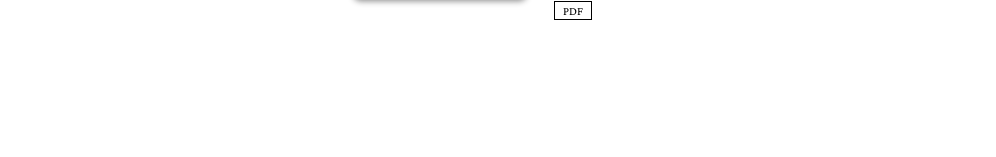
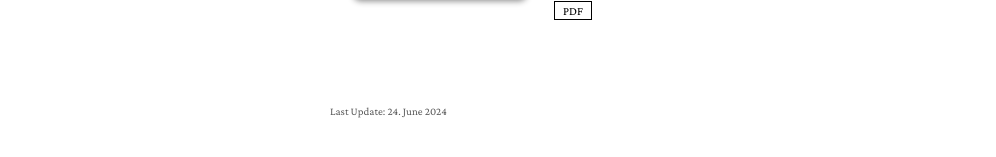
Before and after one commit to yongtai-yin/yongtai-yin.github.io, a Jekyll site: the page built from index.md, in a window 1280 px wide and 900 px high, scrolled down 593 px. Shown: the part 728-885 px from the top of the window, without its empty margins (140-1136 px from the left). Built offline with Jekyll 4.4.1, drawn with Linux system fonts in a browser that asks for light colours; nearby versions of some CDN libraries; a style sheet for code colours, icons or effects is not loaded; our own code applies the rules of GitHub Pages for plain Markdown files.

Commit message:
last update time

```diff
--- a/_config.yml
+++ b/_config.yml
@@ -9,6 +9,9 @@ email: ytyin (at) cuhk.edu.hk
 keywords: Yongtai Yin, yongtai, ytyin, yin yongtai
 description: Yongtai Yin's Homepage.
 canonical: https://yongtai-yin.github.io/
+
+# The option is used to show the last update time.
+enable_last_update: true
 
 # Links
 # If you don't need one of them, you may delete the corresponding line.
--- a/_layouts/homepage.html
+++ b/_layouts/homepage.html
@@ -99,6 +99,18 @@
 
       <br>
 
+      {% if site.enable_last_update %}
+      <small>Last Update:
+            <script>
+              const monthNames = ["January", "February", "March", "April", "May", "June", "July", "August", "September", "October", "November", "December"
+              ];
+              var modiDate = new Date(document.lastModified);
+              var showAs = modiDate.getDate() + ". " + monthNames[modiDate.getMonth()] + " " + modiDate.getFullYear();
+              document.write(showAs);
+            </script>
+      </small>
+      {% endif %}
+
       {% if site.enable_footnote %}
       <p><small>Powered by Jekyll and <a href="https://github.com/yaoyao-liu/minimal-light" target="_blank" rel="noopener">Minimal Light</a> theme.</small></p>
       {% endif %}
```
